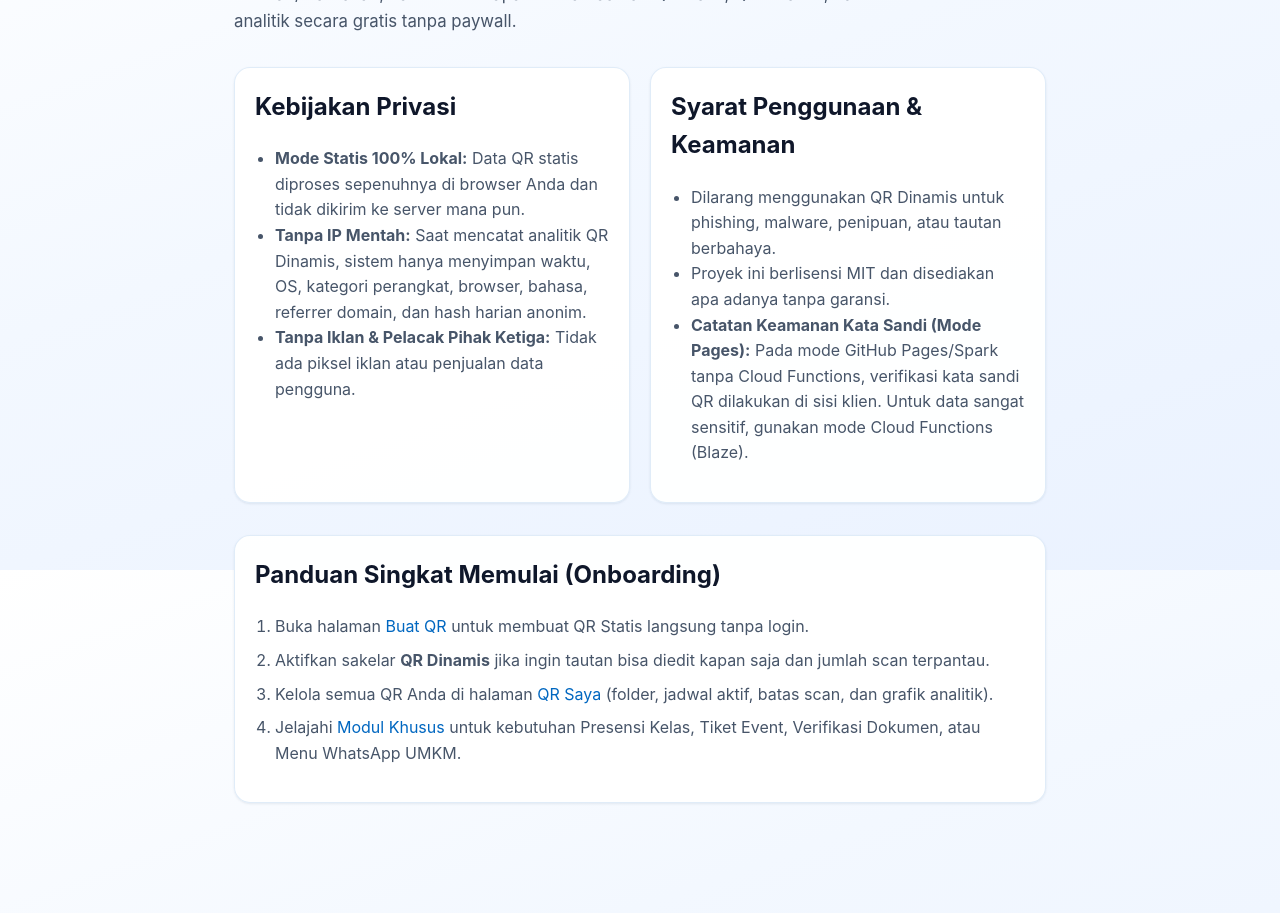
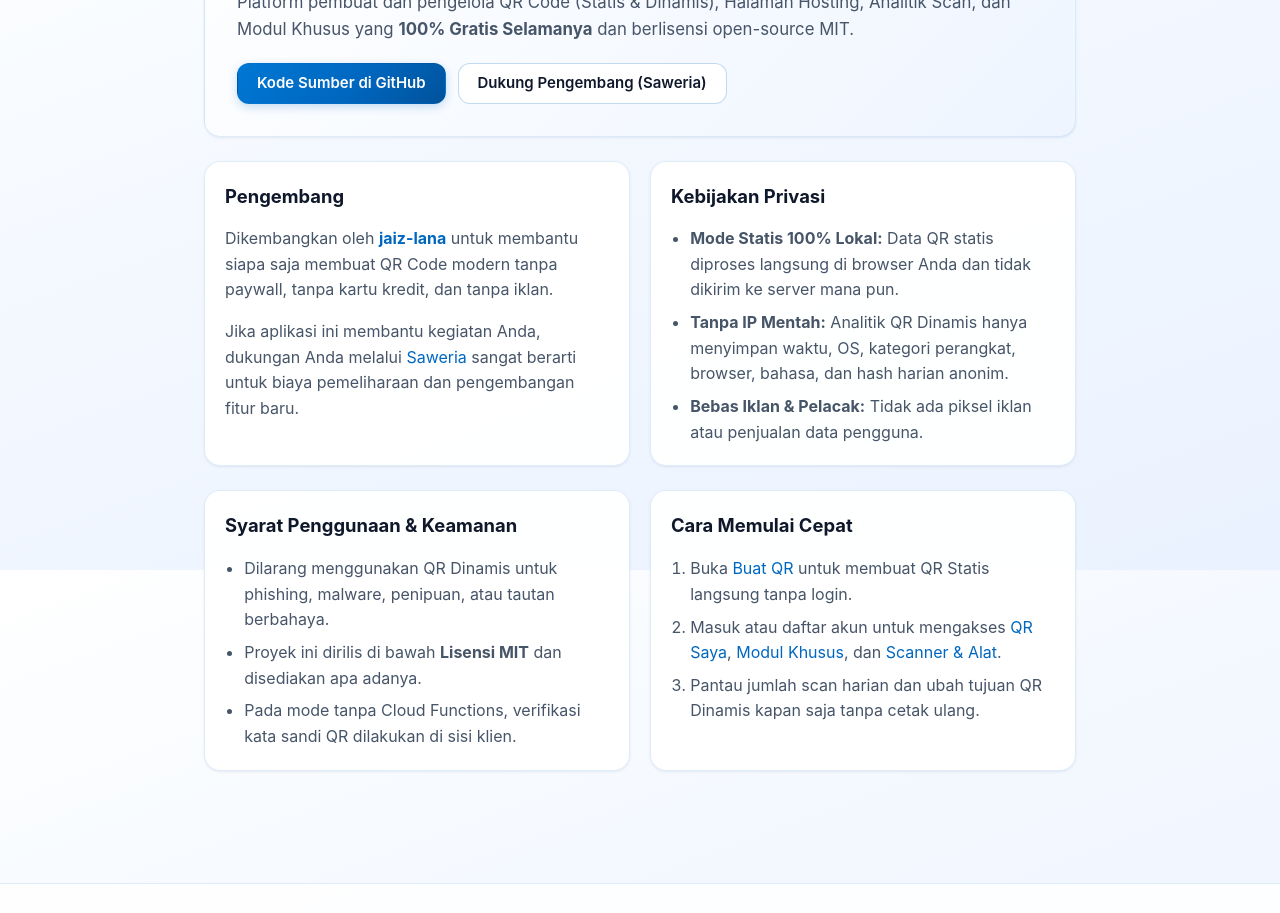
Before and after one commit to jaiz-lana/Your-QR-Code, a plain HTML site: page tentang.html in a window 1280 px wide. Shown: the part 230-1143 px from the top of the page. Drawn offline with Linux system fonts and the light colour scheme.

Commit message:
Add About page, nav link, release script, and update GitHub URL

```diff
--- a/assets/js/nav.js
+++ b/assets/js/nav.js
@@ -244,6 +244,7 @@ export function initShell({ active = 'home', basePrefix = '.' } = {}) {
         <nav class="nav-links" aria-label="Navigasi utama">
           <a href="${basePrefix}/index.html" class="nav-link ${active === 'home' ? 'active' : ''}">${icon('home', 16)} <span data-i18n="nav.home">Beranda</span></a>
           <a href="${basePrefix}/generator.html" class="nav-link ${active === 'generator' ? 'active' : ''}">${icon('plusSquare', 16)} <span data-i18n="nav.generator">Buat QR</span></a>
+          <a href="${basePrefix}/tentang.html" class="nav-link ${active === 'about' ? 'active' : ''}">Tentang</a>
           ${loggedIn ? `
             <a href="${basePrefix}/dashboard.html" class="nav-link ${active === 'dashboard' ? 'active' : ''}">${icon('layoutGrid', 16)} <span data-i18n="nav.dashboard">QR Saya</span></a>
             <a href="${basePrefix}/modul/index.html" class="nav-link ${active === 'modul' ? 'active' : ''}">${icon('layers', 16)} <span data-i18n="nav.modules">Modul</span></a>
--- a/tentang.html
+++ b/tentang.html
@@ -3,7 +3,8 @@
 <head>
   <meta charset="UTF-8">
   <meta name="viewport" content="width=device-width, initial-scale=1.0">
-  <title>Tentang, Privasi & Syarat — Your QR Code</title>
+  <title>Tentang (About) — Your QR Code</title>
+  <meta name="description" content="Tentang Your QR Code, pengembang, kebijakan privasi, syarat penggunaan, dan dukungan open-source.">
   <meta name="color-scheme" content="light">
   <link rel="icon" type="image/svg+xml" href="./assets/img/icon.svg">
   <link rel="stylesheet" href="./assets/css/tokens.css">
@@ -11,40 +12,64 @@
 </head>
 <body>
   <header id="app-navbar"></header>
-  <main class="container section" style="max-width:860px;">
-    <h1 class="section-title">Tentang Your QR Code</h1>
-    <p class="section-subtitle">Platform QR Code open source berlisensi MIT yang dibuat agar pelajar, ormawa, sekolah/madrasah, dan UMKM dapat memanfaatkan QR statis, QR dinamis, dan analitik secara gratis tanpa paywall.</p>
 
-    <div class="grid-2" style="margin-bottom:2rem;">
+  <main class="container section" style="max-width:920px;padding-top:2rem;">
+    <section class="card" style="padding:2rem;margin-bottom:1.5rem;background:linear-gradient(135deg,#ffffff 0%,#eef5ff 100%);">
+      <span class="badge badge-primary" style="margin-bottom:0.65rem;">Tentang Aplikasi • v1.0.0</span>
+      <h1 class="section-title" style="margin-bottom:0.5rem;">Your QR Code</h1>
+      <p style="color:var(--text-secondary);font-size:1.05rem;margin:0 0 1.25rem;">
+        Platform pembuat dan pengelola QR Code (Statis &amp; Dinamis), Halaman Hosting, Analitik Scan, dan Modul Khusus yang <strong>100% Gratis Selamanya</strong> dan berlisensi open-source MIT.
+      </p>
+      <div style="display:flex;flex-wrap:wrap;gap:0.75rem;">
+        <a href="https://github.com/jaiz-lana/Your-QR-Code" target="_blank" rel="noopener noreferrer" class="btn btn-primary" id="btn-about-gh">Kode Sumber di GitHub</a>
+        <a href="https://saweria.co/jaizlana" target="_blank" rel="noopener noreferrer" class="btn btn-secondary">Dukung Pengembang (Saweria)</a>
+      </div>
+    </section>
+
+    <div class="grid-2" style="margin-bottom:1.5rem;">
       <section class="card">
-        <h2 style="margin-top:0;">Kebijakan Privasi</h2>
-        <ul style="padding-left:1.25rem;color:var(--text-secondary);">
-          <li><strong>Mode Statis 100% Lokal:</strong> Data QR statis diproses sepenuhnya di browser Anda dan tidak dikirim ke server mana pun.</li>
-          <li><strong>Tanpa IP Mentah:</strong> Saat mencatat analitik QR Dinamis, sistem hanya menyimpan waktu, OS, kategori perangkat, browser, bahasa, referrer domain, dan hash harian anonim.</li>
-          <li><strong>Tanpa Iklan & Pelacak Pihak Ketiga:</strong> Tidak ada piksel iklan atau penjualan data pengguna.</li>
-        </ul>
+        <h2 style="margin-top:0;font-size:1.15rem;" id="about-dev-title">Pengembang</h2>
+        <p style="color:var(--text-secondary);margin-top:0;">
+          Dikembangkan oleh <a href="https://github.com/jaiz-lana" target="_blank" rel="noopener noreferrer"><strong>jaiz-lana</strong></a> untuk membantu siapa saja membuat QR Code modern tanpa paywall, tanpa kartu kredit, dan tanpa iklan.
+        </p>
+        <p style="color:var(--text-secondary);margin-bottom:0;">
+          Jika aplikasi ini membantu kegiatan Anda, dukungan Anda melalui <a href="https://saweria.co/jaizlana" target="_blank" rel="noopener noreferrer">Saweria</a> sangat berarti untuk biaya pemeliharaan dan pengembangan fitur baru.
+        </p>
       </section>
+
       <section class="card">
-        <h2 style="margin-top:0;">Syarat Penggunaan & Keamanan</h2>
-        <ul style="padding-left:1.25rem;color:var(--text-secondary);">
-          <li>Dilarang menggunakan QR Dinamis untuk phishing, malware, penipuan, atau tautan berbahaya.</li>
-          <li>Proyek ini berlisensi MIT dan disediakan apa adanya tanpa garansi.</li>
-          <li><strong>Catatan Keamanan Kata Sandi (Mode Pages):</strong> Pada mode GitHub Pages/Spark tanpa Cloud Functions, verifikasi kata sandi QR dilakukan di sisi klien. Untuk data sangat sensitif, gunakan mode Cloud Functions (Blaze).</li>
+        <h2 style="margin-top:0;font-size:1.15rem;">Kebijakan Privasi</h2>
+        <ul style="padding-left:1.2rem;color:var(--text-secondary);margin:0;display:grid;gap:0.45rem;">
+          <li><strong>Mode Statis 100% Lokal:</strong> Data QR statis diproses langsung di browser Anda dan tidak dikirim ke server mana pun.</li>
+          <li><strong>Tanpa IP Mentah:</strong> Analitik QR Dinamis hanya menyimpan waktu, OS, kategori perangkat, browser, bahasa, dan hash harian anonim.</li>
+          <li><strong>Bebas Iklan &amp; Pelacak:</strong> Tidak ada piksel iklan atau penjualan data pengguna.</li>
         </ul>
       </section>
     </div>
 
-    <section class="card">
-      <h2 style="margin-top:0;">Panduan Singkat Memulai (Onboarding)</h2>
-      <ol style="padding-left:1.25rem;color:var(--text-secondary);display:grid;gap:0.5rem;">
-        <li>Buka halaman <a href="./generator.html">Buat QR</a> untuk membuat QR Statis langsung tanpa login.</li>
-        <li>Aktifkan sakelar <strong>QR Dinamis</strong> jika ingin tautan bisa diedit kapan saja dan jumlah scan terpantau.</li>
-        <li>Kelola semua QR Anda di halaman <a href="./dashboard.html">QR Saya</a> (folder, jadwal aktif, batas scan, dan grafik analitik).</li>
-        <li>Jelajahi <a href="./modul/index.html">Modul Khusus</a> untuk kebutuhan Presensi Kelas, Tiket Event, Verifikasi Dokumen, atau Menu WhatsApp UMKM.</li>
-      </ol>
-    </section>
+    <div class="grid-2">
+      <section class="card">
+        <h2 style="margin-top:0;font-size:1.15rem;">Syarat Penggunaan &amp; Keamanan</h2>
+        <ul style="padding-left:1.2rem;color:var(--text-secondary);margin:0;display:grid;gap:0.45rem;">
+          <li>Dilarang menggunakan QR Dinamis untuk phishing, malware, penipuan, atau tautan berbahaya.</li>
+          <li>Proyek ini dirilis di bawah <strong>Lisensi MIT</strong> dan disediakan apa adanya.</li>
+          <li>Pada mode tanpa Cloud Functions, verifikasi kata sandi QR dilakukan di sisi klien.</li>
+        </ul>
+      </section>
+
+      <section class="card">
+        <h2 style="margin-top:0;font-size:1.15rem;">Cara Memulai Cepat</h2>
+        <ol style="padding-left:1.2rem;color:var(--text-secondary);margin:0;display:grid;gap:0.45rem;">
+          <li>Buka <a href="./generator.html">Buat QR</a> untuk membuat QR Statis langsung tanpa login.</li>
+          <li>Masuk atau daftar akun untuk mengakses <a href="./dashboard.html">QR Saya</a>, <a href="./modul/index.html">Modul Khusus</a>, dan <a href="./scan.html">Scanner &amp; Alat</a>.</li>
+          <li>Pantau jumlah scan harian dan ubah tujuan QR Dinamis kapan saja tanpa cetak ulang.</li>
+        </ol>
+      </section>
+    </div>
   </main>
+
   <footer id="app-footer"></footer>
+
   <script type="module">
     import { initShell } from './assets/js/nav.js';
     initShell({ active: 'about', basePrefix: '.' });
```
Also changed, not shown: 1 other file.
